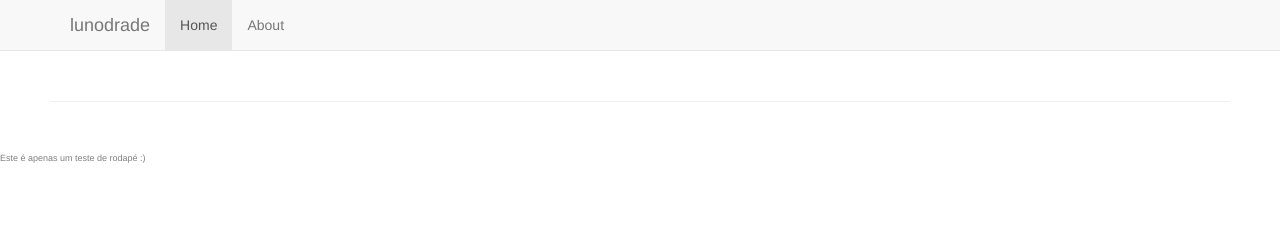
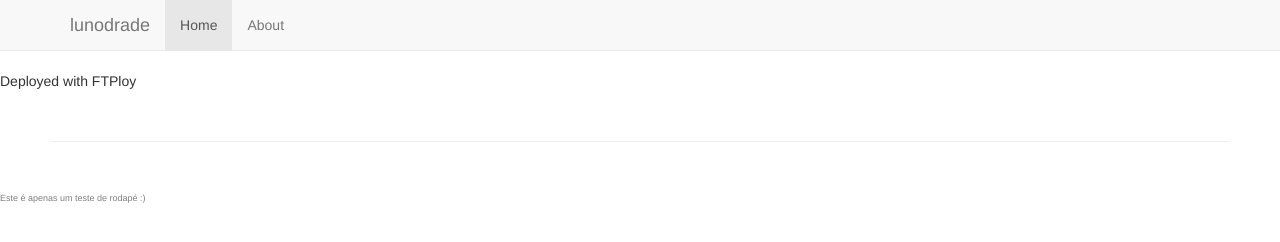
Before and after one commit to lunodrade/lunodrade-site, a website: page source/index.jade in a window 1280 px wide. Drawn offline with nearby package versions, Linux system fonts and the light colour scheme; files that its build step writes are made by us from their sources.

Commit message:
Added FTPloy
Deploy automatic when github sync

```diff
--- a/source/index.jade
+++ b/source/index.jade
@@ -25,6 +25,8 @@
                         li.active: a(href="#") Home
                         li: a(href="#about") About
 
+        p Deployed with FTPloy
+
         include ./jades/_footer.jade
 
         // build:js js/main.js
```
Also changed, not shown: build/index.html, release/index.html, release/js/main.js.
